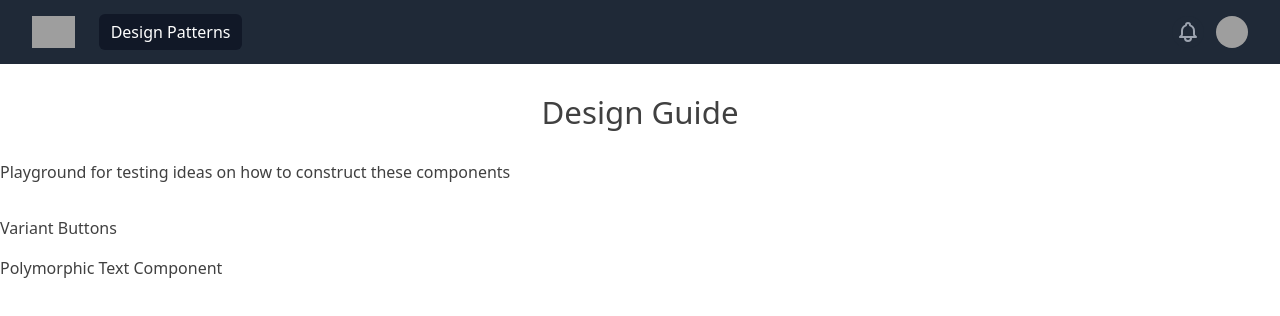
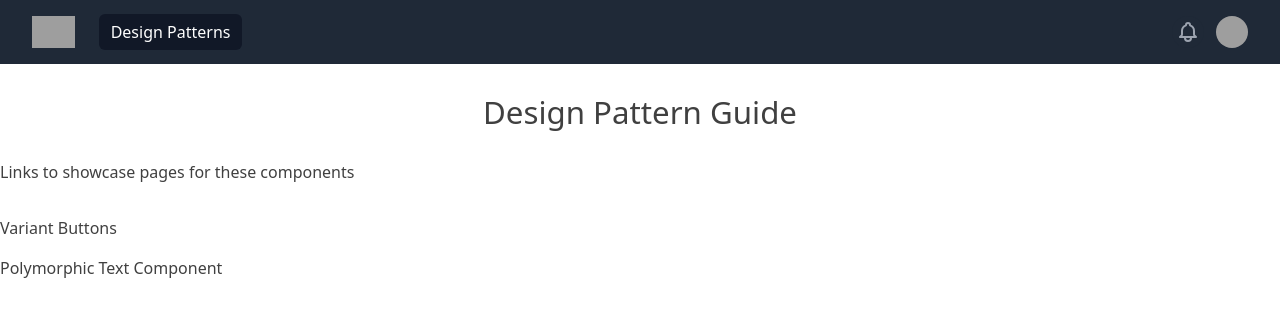
Before and after one commit to RogerWaldron/component-patterns, a Next.js app: page /designguide in a window 1280 px wide. Shown: the top 316 px of the page. Built offline with nearby package versions, Linux system fonts and the light colour scheme; grey boxes are pictures that could not be loaded.

Commit message:
docs: :memo: Improved description of page

```diff
--- a/pages/designguide/index.tsx
+++ b/pages/designguide/index.tsx
@@ -6,8 +6,10 @@ type Props = {};
 function DesignGuide({}: Props) {
   return (
     <div className="container mx-auto text-neutral-700">
-      <h2 className="flex justify-center py-8 text-2xl">Design Guide</h2>
-      <p>Playground for testing ideas on how to construct these components</p>
+      <h2 className="flex justify-center py-8 text-2xl">
+        Design Pattern Guide
+      </h2>
+      <p>Links to showcase pages for these components</p>
       <ul className="flex flex-col gap-4 mt-8">
         <li className="">
           <Link href="../designguide/variant">Variant Buttons</Link>
```
